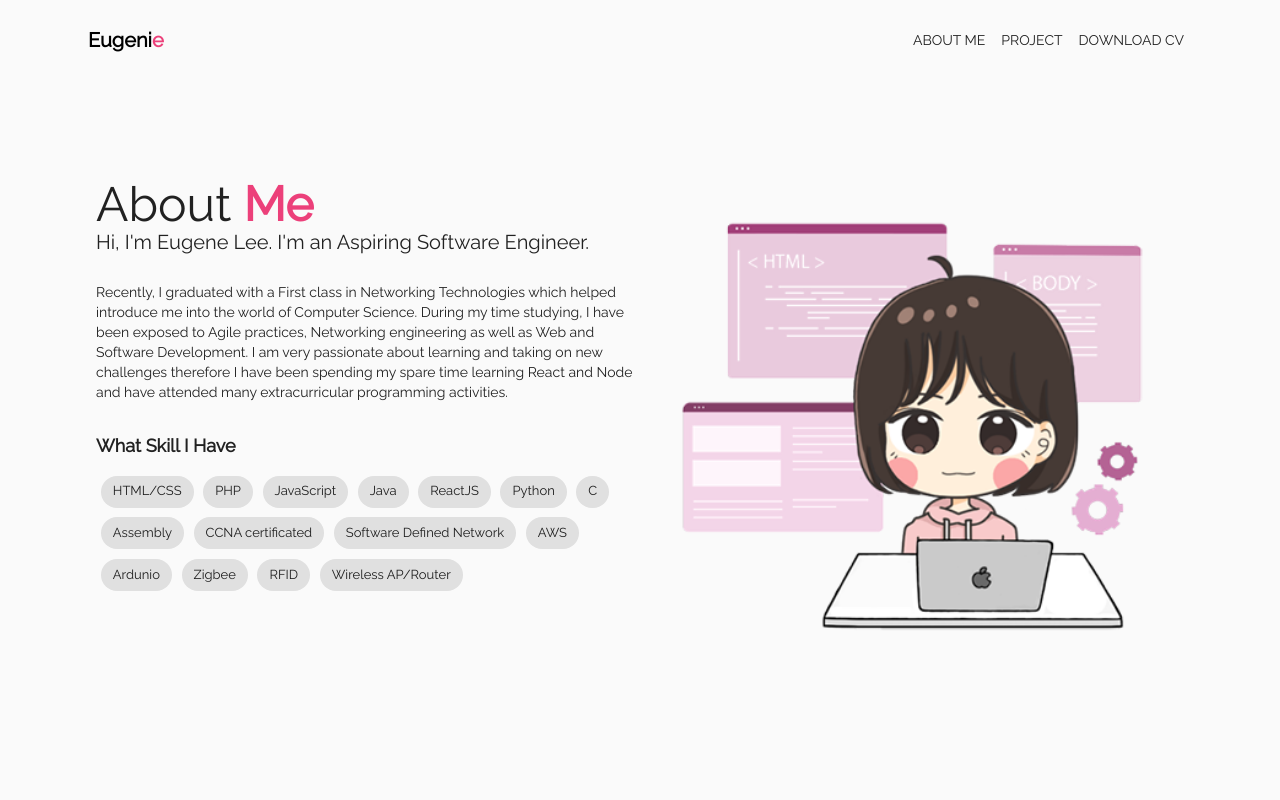
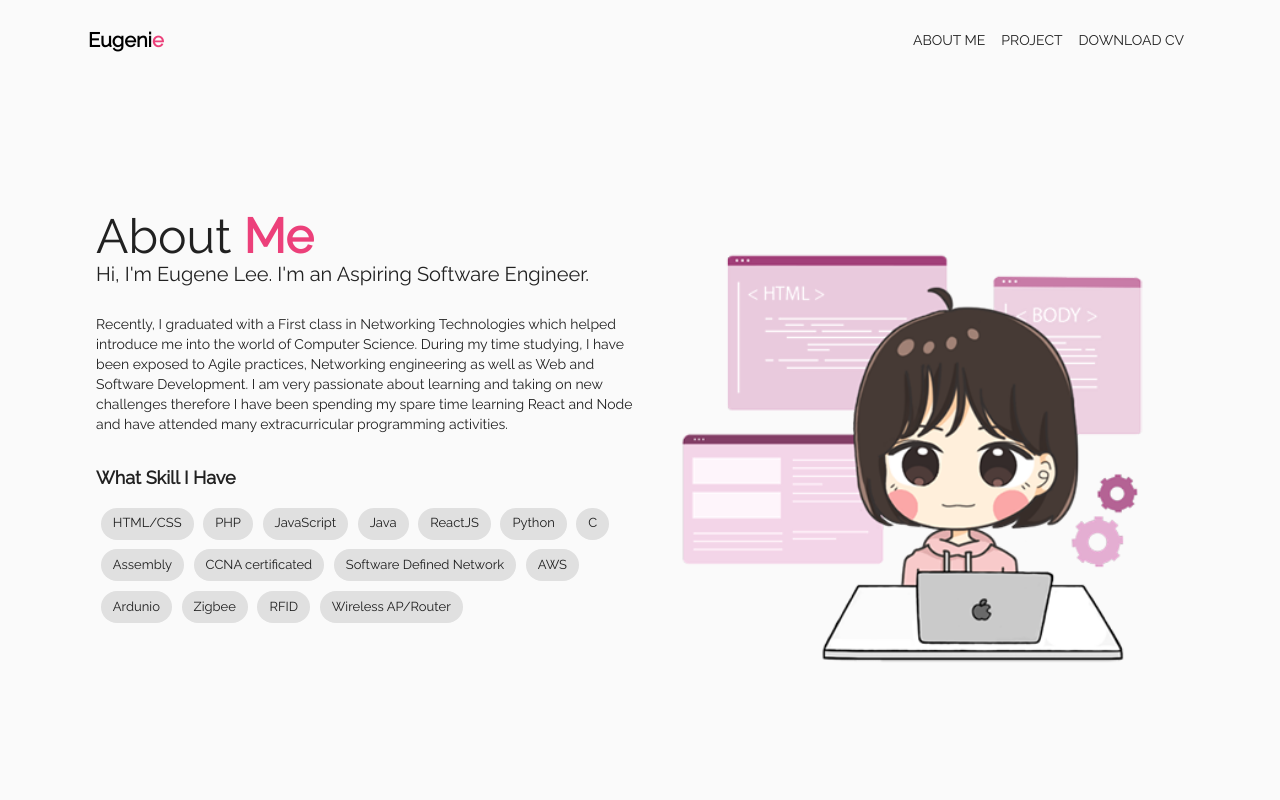
Before and after one commit to eugenelee97/Portfolio, a React (Create React App) app: page / in a window 1280 px wide. Shown: the top 800 px of the page. Built offline with nearby package versions, Linux system fonts and the light colour scheme.

Commit message:
final commit 1

```diff
--- a/src/component/aboutMe/AboutMe.js
+++ b/src/component/aboutMe/AboutMe.js
@@ -10,7 +10,7 @@ const useStyles = makeStyles(theme => ({
   root: {
     display: "flex",
     flexDirection: "column",
-    padding: theme.spacing(12, 2, 6, 2),
+    padding: theme.spacing(16, 2, 6, 2),
   },
   main: {
     padding: theme.spacing(10),
--- a/src/component/project/Project.js
+++ b/src/component/project/Project.js
@@ -41,8 +41,8 @@ const responsive = {
   },
   mobile: {
     breakpoint: {
-      max: 520,
-      min: 0
+      max: 768,
+      min: 300
     },
     items: 1,
     partialVisibilityGutter: 30
@@ -50,7 +50,7 @@ const responsive = {
   tablet: {
     breakpoint: {
       max: 1024,
-      min: 520
+      min: 768
     },
     items: 2,
     partialVisibilityGutter: 30
```
